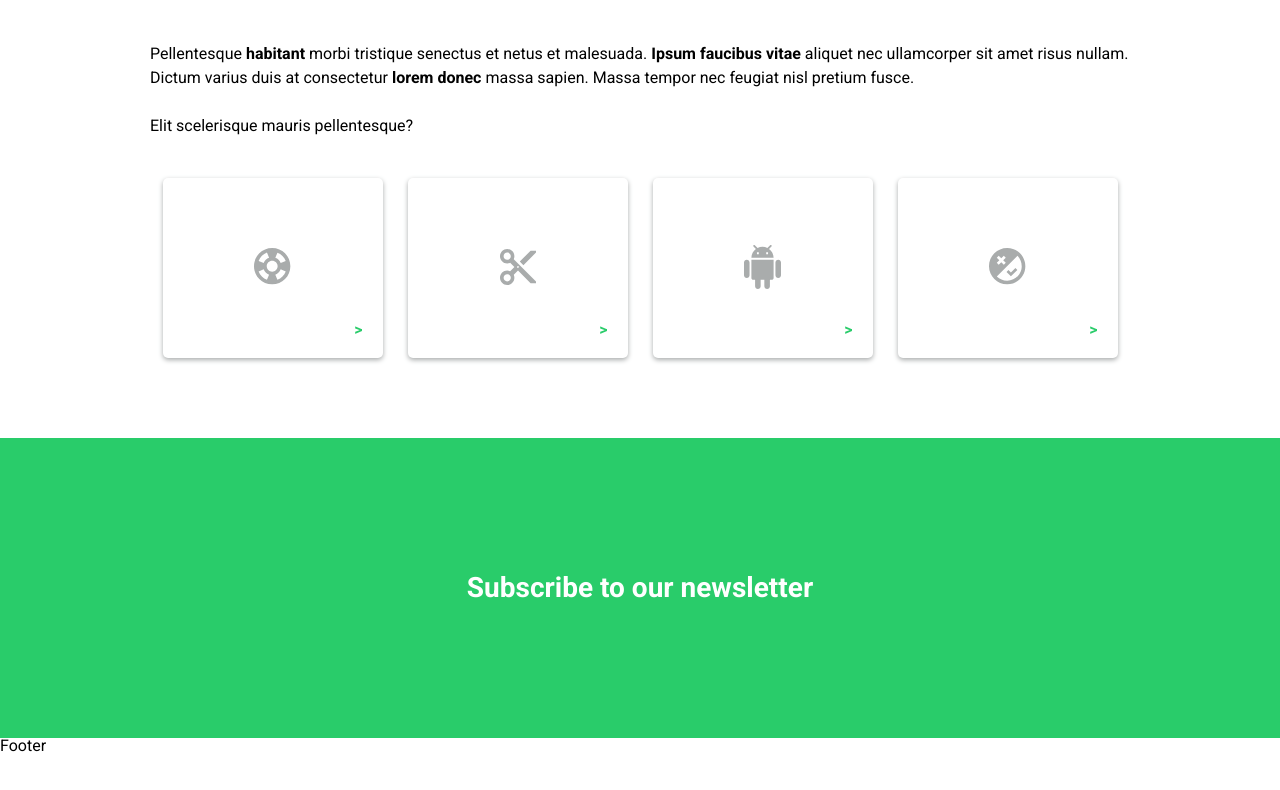
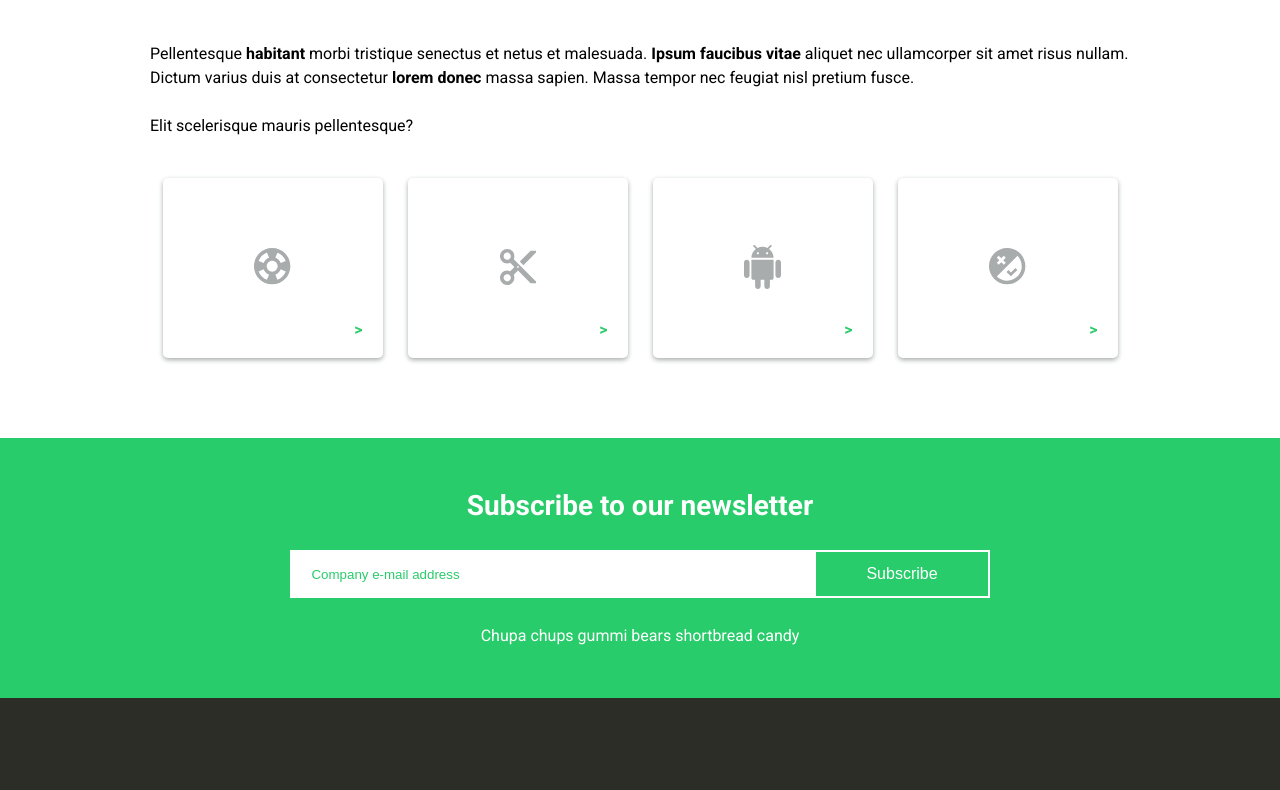
Before and after one commit to MaksMalik/FutureOne, a React (Create React App) app: page / in a window 1280 px wide. Shown: the part 1989-2779 px from the top of the page. Before the commit the page ends 2744 px from the top, so only its background shows below. Built offline with nearby package versions, Linux system fonts and the light colour scheme.

Commit message:
completed newsletter, add footer

```diff
--- a/src/App.css
+++ b/src/App.css
@@ -1,7 +1,7 @@
 html {
   font-family: 'Roboto', sans-serif;
   scroll-behavior: smooth;
-  max-width: 1800px;
+  max-width: 2000px;
   margin: auto !important;
   float: none !important;
 }
--- a/src/Components/Footer/Footer.css
+++ b/src/Components/Footer/Footer.css
@@ -0,0 +1,4 @@
+.Footer {
+  padding: 50px 0 50px 0;
+  background-color: #2B2D26;
+}
--- a/src/Components/Footer/Footer.js
+++ b/src/Components/Footer/Footer.js
@@ -1,7 +1,14 @@
 import React from 'react'
+import "./Footer.css"
 
 export default function Footer() {
   return (
-    <div>Footer</div>
+    <>
+      <footer className='Footer'>
+
+
+      </footer>
+
+    </>
   )
 }
--- a/src/Components/Newsletter/Newsletter.css
+++ b/src/Components/Newsletter/Newsletter.css
@@ -1,11 +1,12 @@
 .Newsletter {
   background-color: #29CC6A;
-  height: 300px;
+  padding: 50px 0 50px 0;
   display: flex;
   flex-direction: column;
   justify-content: center;
   align-items: center;
   margin: 80px 0 0 0;
+
 }
 
 .Newsletter__title {
@@ -13,5 +14,85 @@
   font-weight: bold;
   line-height: 36px;
   color: white;
+  text-align: center;
+}
 
+.Newsletter__form {
+  height: 100px;
+  display: flex;
+  justify-content: center;
+  align-items: center;
 }
+
+.Newsletter__form input {
+  height: 44px;
+  width: 500px;
+  border: white 1px solid;
+  color: #29CC6A;
+  padding-left: 20px;
+}
+
+.Newsletter__form input:focus {
+  padding-left: 20px;
+}
+
+.Newsletter__form input::placeholder {
+  color: #29CC6A;
+}
+
+.Newsletter__form__button {
+  display: flex;
+  align-items: center;
+  justify-content: center;
+  height: 48px;
+  font-size: 16px;
+  color: white;
+  background-color: #29CC6A;
+  padding: 0 50px 0 50px;
+  transition-duration: 500ms;
+  cursor: pointer;
+  border: #ffffff solid 2px;
+  text-align: center;
+}
+
+.Newsletter__form__button:hover {
+  color: #29CC6A;
+  background-color: #ffffff;
+  padding: 0 50px 0 50px;
+  border-left: #29CC6A solid 2px;
+  text-align: center;
+}
+
+.Newsletter__subtitle {
+  font-size: 16px;
+  line-height: 24px;
+  color: white;
+  text-align: center;
+}
+
+input::value {
+  color: red;
+}
+
+
+@media only screen and (max-width: 750px) {
+  .Newsletter__form input {
+    width: 350px;
+  }
+}
+
+@media only screen and (max-width: 600px) {
+  .Newsletter__form input {
+    width: 250px;
+  }
+}
+
+@media only screen and (max-width: 500px) {
+  .Newsletter__form input {
+    width: 180px;
+  }
+
+  .Newsletter__form__button {
+    padding: 0 20px 0 20px;
+  }
+}
--- a/src/Components/Newsletter/Newsletter.js
+++ b/src/Components/Newsletter/Newsletter.js
@@ -6,6 +6,15 @@ export default function Newsletter() {
     <>
       <div className='Newsletter'>
         <div className='Newsletter__title'>Subscribe to our newsletter</div>
+          <form className='Newsletter__form'>
+            <input
+              aria-label="Company e-mail address"
+              placeholder="Company e-mail address"
+              type="email"
+            />
+            <button className='Newsletter__form__button'>Subscribe</button>
+          </form>
+        <div className='Newsletter__subtitle'>Chupa chups gummi bears shortbread candy </div>
 
       </div>
 
```
